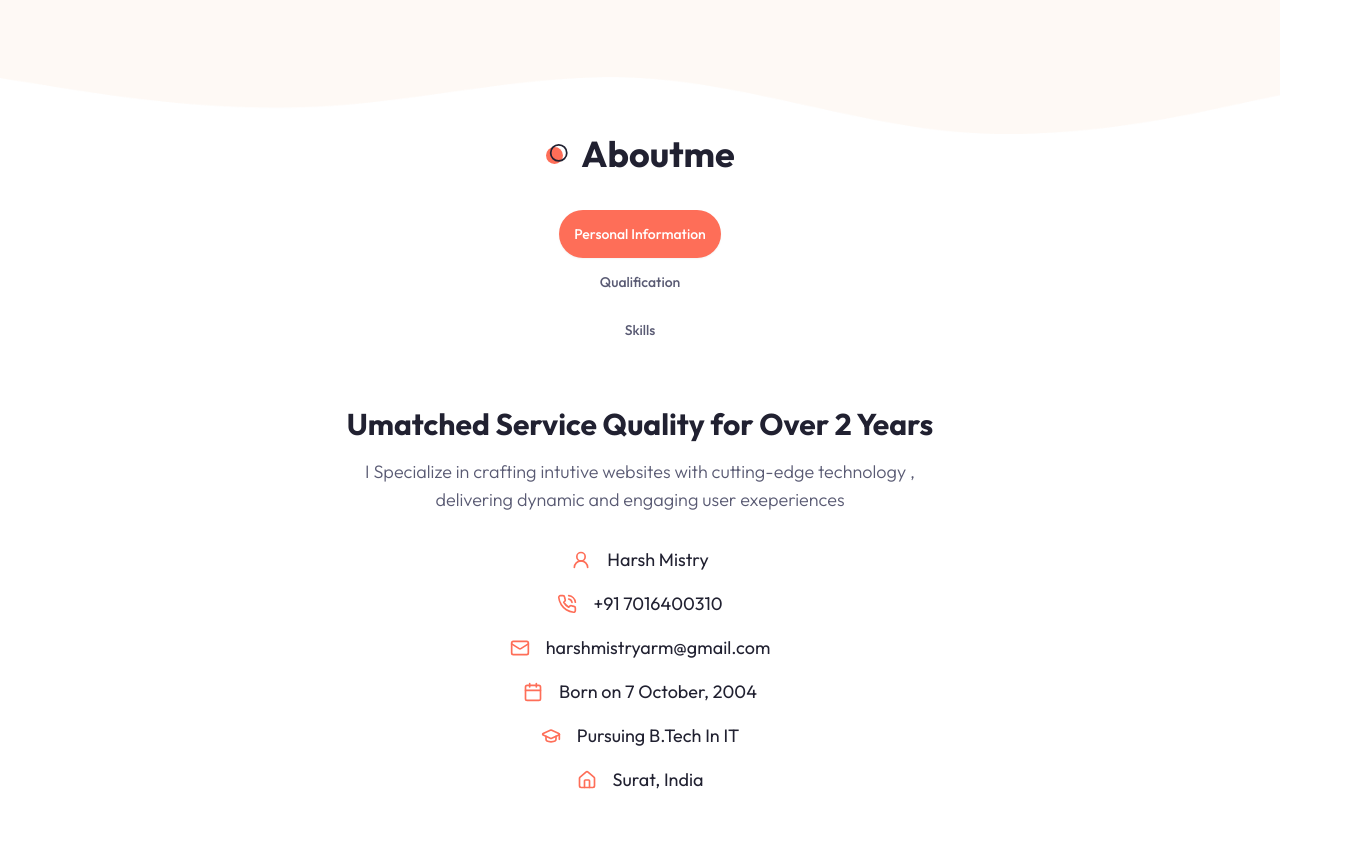
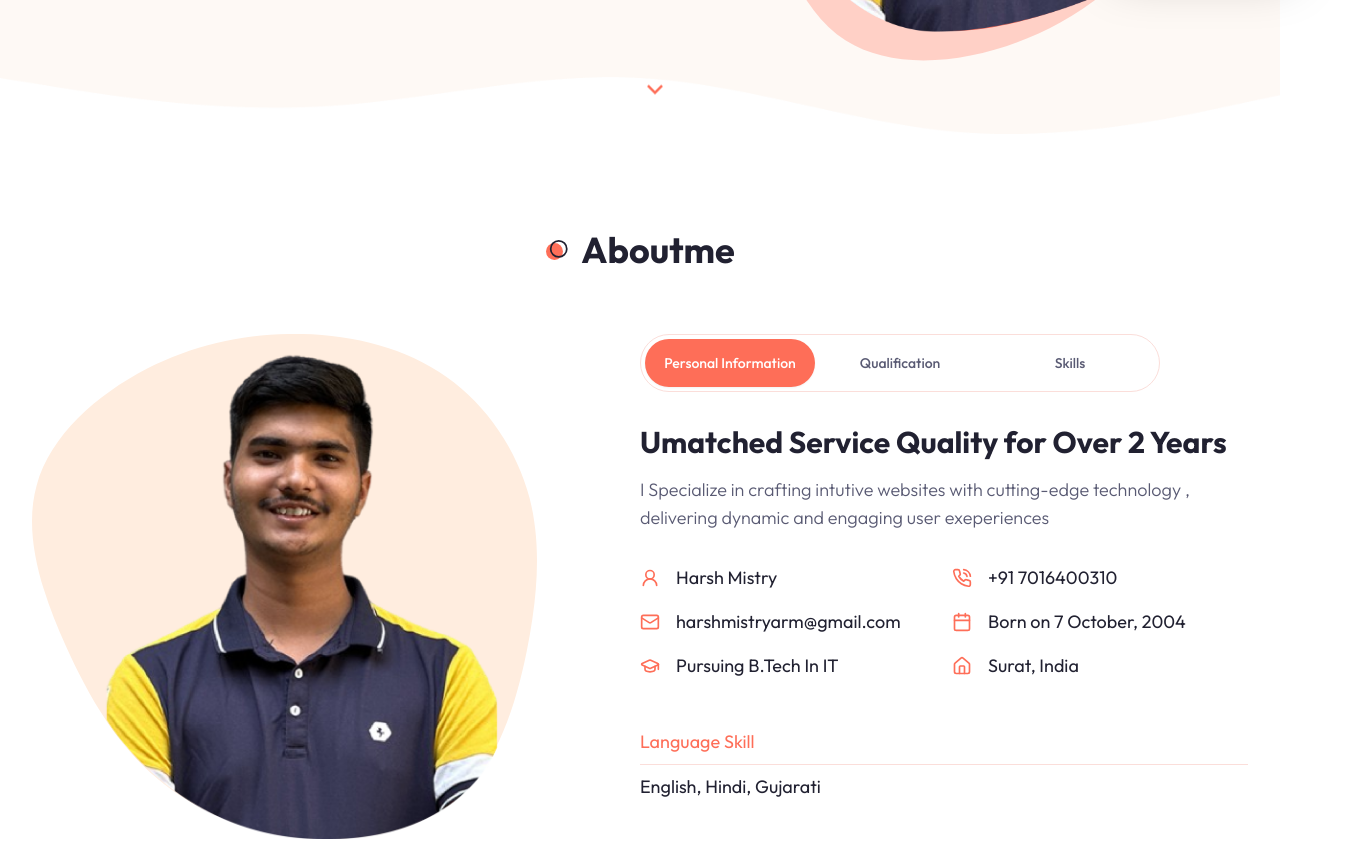
Before and after one commit to harshmistry7/harsh-pf, a Next.js app: page / in a window 1280 px wide. Shown: the part 640-1481 px from the top of the page, 1368 px wide, since content can reach past the window. Built offline with nearby package versions, Linux system fonts and the light colour scheme.

Commit message:
screen size change

```diff
--- a/tailwind.config.js
+++ b/tailwind.config.js
@@ -14,10 +14,10 @@ module.exports = {
       padding: "2rem",
     },
     screens: {
-      sm : '640px',
-      md : '768px',
-      lg : '1024px',
-      xl : '1400px',
+      sm: '640px', // Small screens (phones)
+      md: '768px', // Medium screens (tablets)
+      lg: '1024px', // Large screens (laptops)
+      xl: '1280px', // Extra large screens (desktops)
     },
     extend: {
       colors: {
```
